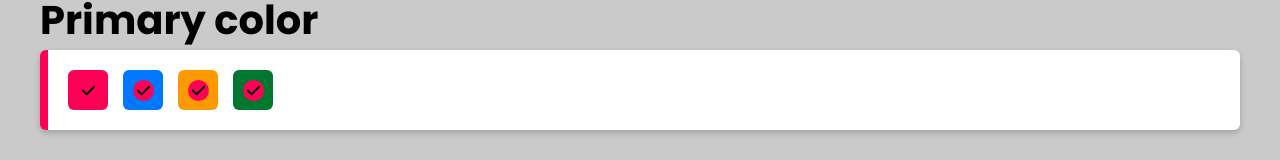
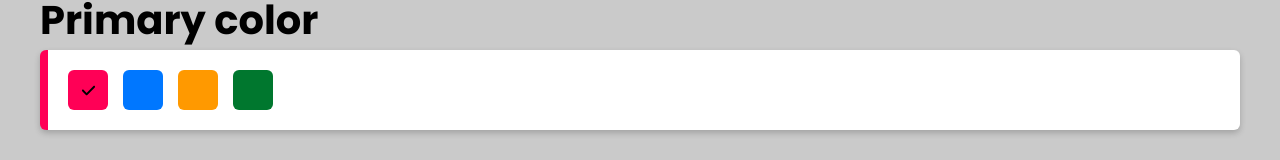
Before and after one commit to ecpieritz/find-recipes, a React (Create React App) app: page /settings in a window 1280 px wide. Shown: the part 308-468 px from the top of the page. Built offline with nearby package versions, Linux system fonts and the light colour scheme.

Commit message:
Added useState into primary color

```diff
--- a/src/pages/Settings.js
+++ b/src/pages/Settings.js
@@ -5,6 +5,7 @@ import { useState } from "react";
 
 function Settings() {
   const [theme, setTheme] = useState("light");
+  const [color, setColor] = useState("pink");
   return (
     <div className="fr-settings section">
       <h2>Preferred theme</h2>
@@ -27,24 +28,32 @@ function Settings() {
       <h2>Primary color</h2>
       <div className="fr-settings__options-container">
         <div className="fr-settings__options-container__option pink">
-          <div className="check">
+          {color === "pink" && (
+            <div className="check ">
               <FontAwesomeIcon icon={faCheck} />
             </div>
+          )}
         </div>
         <div className="fr-settings__options-container__option blue">
-          <div className="check">
+          {color === "blue" && (
+            <div className="check ">
               <FontAwesomeIcon icon={faCheck} />
             </div>
+          )}
         </div>
         <div className="fr-settings__options-container__option yellow">
-          <div className="check">
+          {color === "yellow" && (
+            <div className="check ">
               <FontAwesomeIcon icon={faCheck} />
             </div>
+          )}
         </div>
         <div className="fr-settings__options-container__option green">
-          <div className="check">
+          {color === "green" && (
+            <div className="check ">
               <FontAwesomeIcon icon={faCheck} />
             </div>
+          )}
         </div>
       </div>
     </div>
```
Lines whose indentation alone changed are shown as unchanged.
